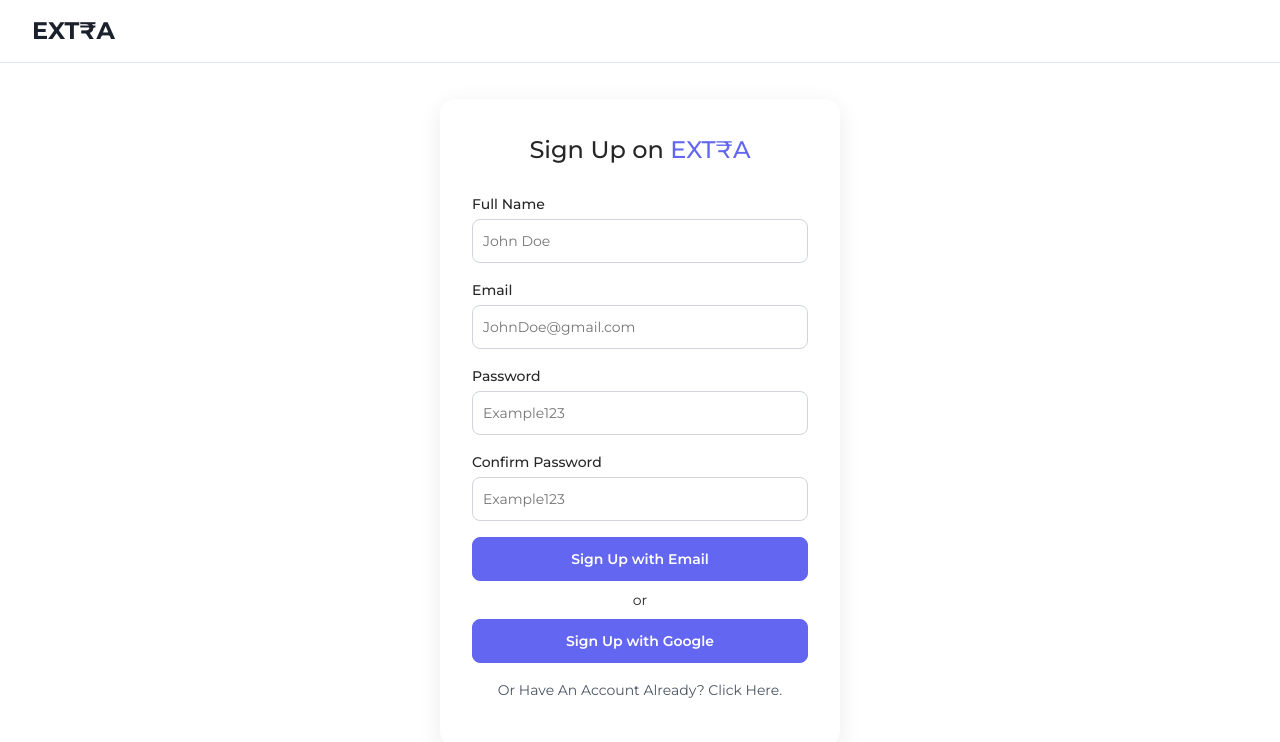
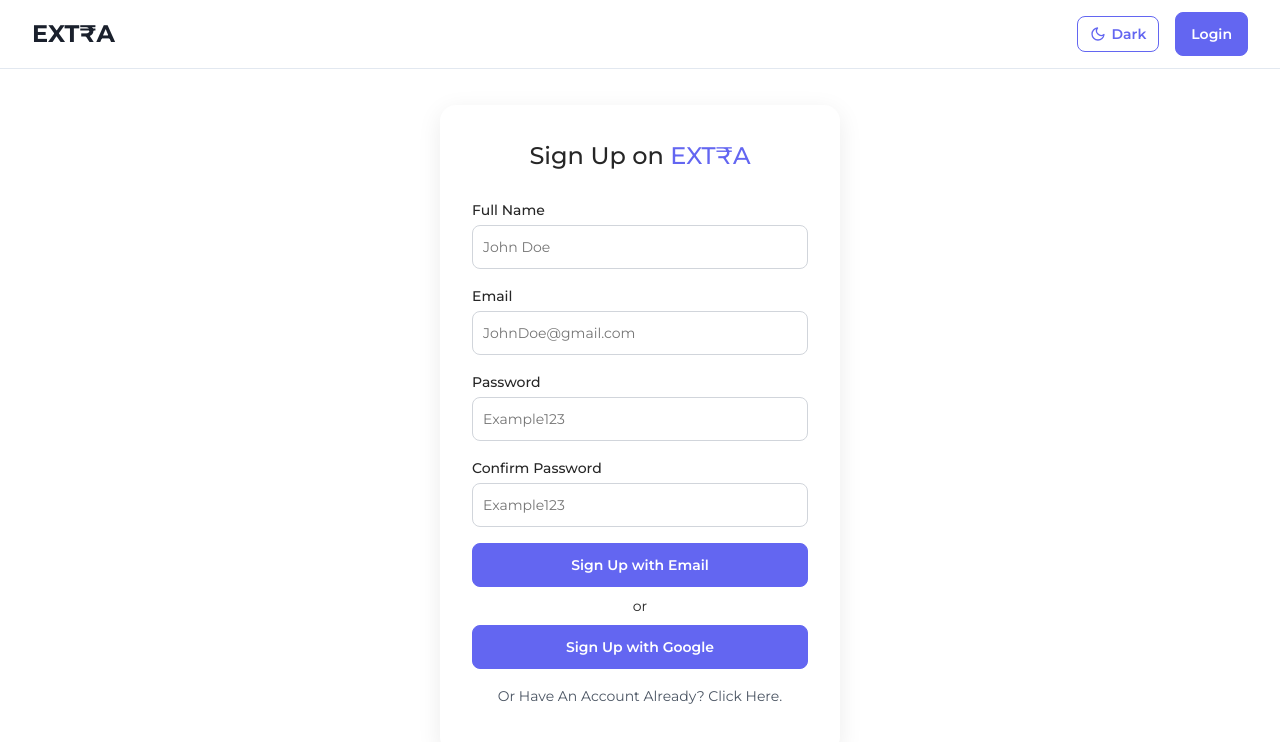
Before and after one commit to DeveloperViraj/EXTRA, a React (Create React App) app: page / in a window 1280 px wide. Shown: the top 742 px of the page. Built offline with nearby package versions, Linux system fonts and the light colour scheme; no server answers.

Commit message:
Dark Mode addition

```diff
--- a/package.json
+++ b/package.json
@@ -14,6 +14,7 @@
     "react": "^18.2.0",
     "react-dom": "^18.2.0",
     "react-firebase-hooks": "^5.1.1",
+    "react-icons": "^5.5.0",
     "react-router-dom": "^6.30.1",
     "react-scripts": "5.0.1",
     "react-toastify": "^9.1.3",
--- a/src/components/Header/index.js
+++ b/src/components/Header/index.js
@@ -1,22 +1,40 @@
-// src/components/Header/index.js
-import React from "react";
-import "./styles.css"; // Make sure this CSS file is imported
+import React, { useState, useEffect } from "react";
+import "./styles.css";
 import { useNavigate } from "react-router-dom";
 import { useAuthState } from "react-firebase-hooks/auth";
 import { auth } from "../../firebase";
 import userSvg from "../../assets/user.svg";
 import { Dropdown, Menu } from "antd";
+import { FiMoon, FiSun } from "react-icons/fi"; // 🌙☀️ icons
 
 function Header() {
   const [user] = useAuthState(auth);
   const navigate = useNavigate();
 
+  // 🌙 Dark mode state, synced with localStorage
+  const [darkMode, setDarkMode] = useState(() => {
+    return localStorage.getItem("theme") === "dark";
+  });
+
+  useEffect(() => {
+    if (darkMode) {
+      document.body.classList.add("dark-mode");
+      localStorage.setItem("theme", "dark");
+    } else {
+      document.body.classList.remove("dark-mode");
+      localStorage.setItem("theme", "light");
+    }
+  }, [darkMode]);
+
   const menu = (
     <Menu>
-      <Menu.Item key="logout" onClick={() => {
+      <Menu.Item
+        key="logout"
+        onClick={() => {
           auth.signOut();
           navigate("/");
-        }}>
+        }}
+      >
         Logout
       </Menu.Item>
     </Menu>
@@ -25,7 +43,30 @@ function Header() {
   return (
     <div className="navbar">
       <p className="navbar-heading">EXT₹A</p>
-      {user && (
+      <div style={{ display: "flex", alignItems: "center", gap: "1rem" }}>
+        <button
+          className="btn-secondary"
+          style={{
+            padding: "6px 12px",
+            display: "flex",
+            alignItems: "center",
+            gap: "6px",
+          }}
+          onClick={() => setDarkMode(!darkMode)}
+        >
+          {darkMode ? (
+            <>
+              <FiSun size={16} /> Light
+            </>
+          ) : (
+            <>
+              <FiMoon size={16} /> Dark
+            </>
+          )}
+        </button>
+
+        {/* User Avatar / Login */}
+        {user ? (
           <Dropdown overlay={menu} placement="bottomRight">
             <div className="navbar-avatar">
               <img
@@ -36,7 +77,12 @@ function Header() {
               />
             </div>
           </Dropdown>
+        ) : (
+          <button className="btn-primary" onClick={() => navigate("/signup")}>
+            Login
+          </button>
         )}
+      </div>
     </div>
   );
 }
--- a/src/firebase.js
+++ b/src/firebase.js
@@ -1,13 +1,15 @@
 // Import the functions you need from the SDKs you need
 import { initializeApp } from "firebase/app";
 import { getAnalytics } from "firebase/analytics";
-import {getAuth, GoogleAuthProvider} from "firebase/auth";
-import { getFirestore,doc, setDoc } from "firebase/firestore";
-// TODO: Add SDKs for Firebase products that you want to use
-// https://firebase.google.com/docs/web/setup#available-libraries
+import {
+  getAuth,
+  GoogleAuthProvider,
+  setPersistence,
+  browserLocalPersistence,
+} from "firebase/auth";
+import { getFirestore, doc, setDoc } from "firebase/firestore";
 
 // Your web app's Firebase configuration
-// For Firebase JS SDK v7.20.0 and later, measurementId is optional
 const firebaseConfig = {
   apiKey: "AIzaSyDpYghQr22TSB_iMSa0MvpV4jpBQelSZuE",
   authDomain: "financely-c2f9f.firebaseapp.com",
@@ -15,9 +17,8 @@ const firebaseConfig = {
   storageBucket: "financely-c2f9f.firebasestorage.app",
   messagingSenderId: "510404487088",
   appId: "1:510404487088:web:98fc66a563c08145701875",
-  measurementId: "G-KLRNZLGH14"
+  measurementId: "G-KLRNZLGH14",
 };
-
 
 // Initialize Firebase
 const app = initializeApp(firebaseConfig);
@@ -25,4 +26,10 @@ const analytics = getAnalytics(app);
 const db = getFirestore(app);
 const auth = getAuth(app);
 const provider = new GoogleAuthProvider();
-export {db,auth,provider,doc,setDoc};
+
+// 🔑 Ensure login persists across refresh/revisit
+setPersistence(auth, browserLocalPersistence).catch((error) => {
+  console.error("Persistence setup failed:", error);
+});
+
+export { db, auth, provider, doc, setDoc };
--- a/src/styles.css
+++ b/src/styles.css
@@ -92,3 +92,44 @@
   font-size: 12px;
   font-weight: 500;
 }
+
+body.dark-mode {
+  background-color: #0d0d0d;
+  color: #e5e7eb;
+}
+
+/* Navbar */
+body.dark-mode .navbar {
+  background-color: #111 !important;
+}
+
+/* Cards & Containers */
+body.dark-mode .ant-card,
+body.dark-mode .dashboard-container > div {
+  background: #1a1a1a !important;
+  color: #e5e7eb !important;
+  border: 1px solid #2d2d2d !important;
+}
+
+/* Table */
+body.dark-mode .transaction-table th {
+  background: #222 !important;
+  color: #f3f4f6 !important;
+}
+body.dark-mode .transaction-table td {
+  color: #e5e7eb !important;
+}
+
+/* Buttons */
+body.dark-mode .btn-primary {
+  background-color: #2563eb !important;
+  border-color: #2563eb !important;
+}
+body.dark-mode .btn-secondary {
+  background: #1f2937 !important;
+  border-color: #374151 !important;
+  color: #f9fafb !important;
+}
+body.dark-mode .btn-secondary:hover {
+  background: #374151 !important;
+}
```
Also changed, not shown: 1 other file (tests, documents, lock files or other folders). Lines whose indentation alone changed are shown as unchanged.
